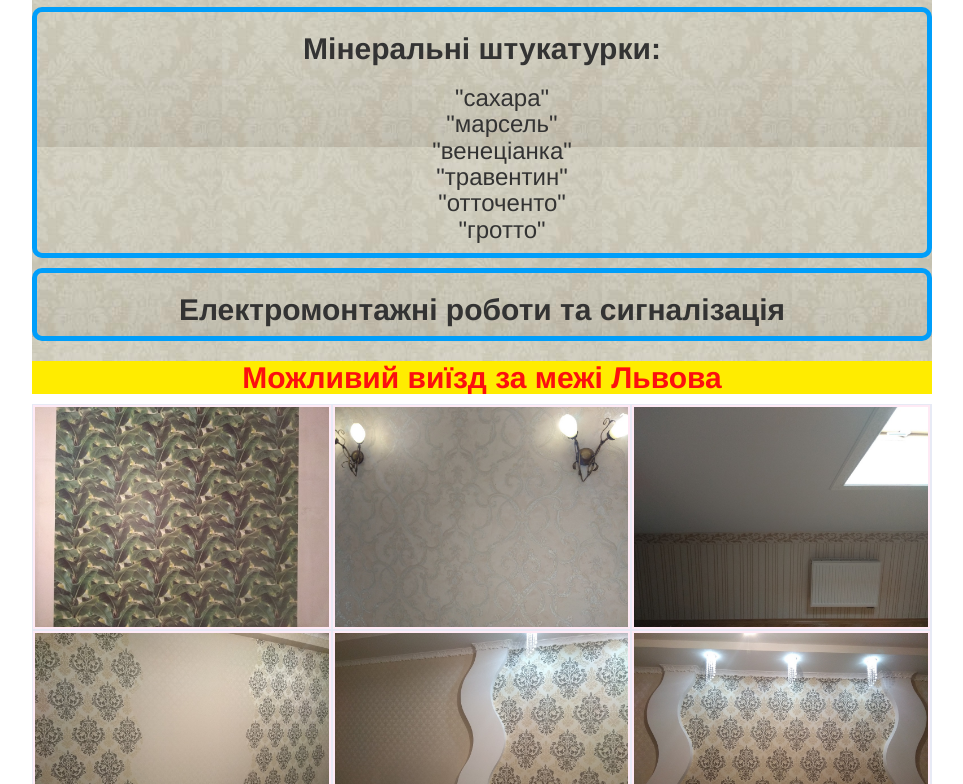
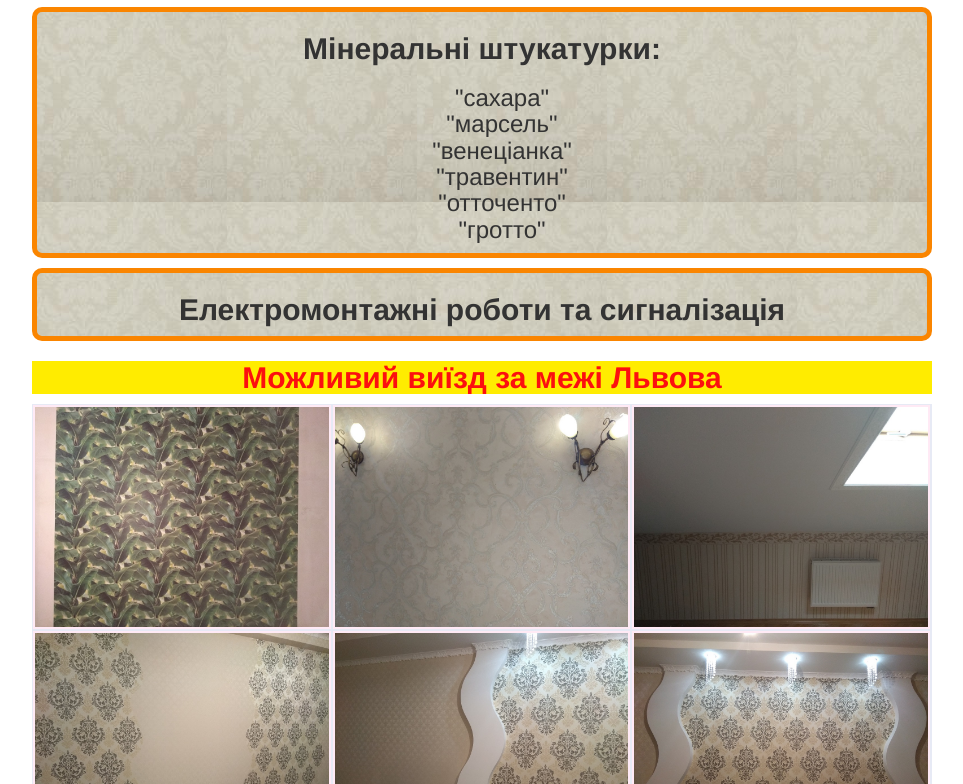
Before and after one commit to Nicholas-ua/trellis, a plain HTML site: page index.html in a window 1280 px wide. Shown: the part 723-1507 px from the top of the page, without its empty margins (158-1121 px from the left). Drawn offline with nearby package versions, Linux system fonts and the light colour scheme.

Commit message:
Repair backround-01

```diff
--- a/css/index.css
+++ b/css/index.css
@@ -100,7 +100,7 @@ article {
 }
 
 #wallpaper {
-    background-image: url(../photos/wallpaper-01.jpeg);
+    /*background-image: url(../photos/wallpaper-01.jpeg);*/
     background-position: left top;
     background-repeat: repeat;
 }
@@ -111,8 +111,9 @@ li {
 
 .propose {
     margin-top: 10px;
-    border: 5px solid rgb(0, 158, 250);
+    border: 5px solid rgb(250, 133, 0);
     border-radius: 10px;
+    background-image: url(../photos/wallpaper-01.jpeg);
 }
 
 .go {
```
